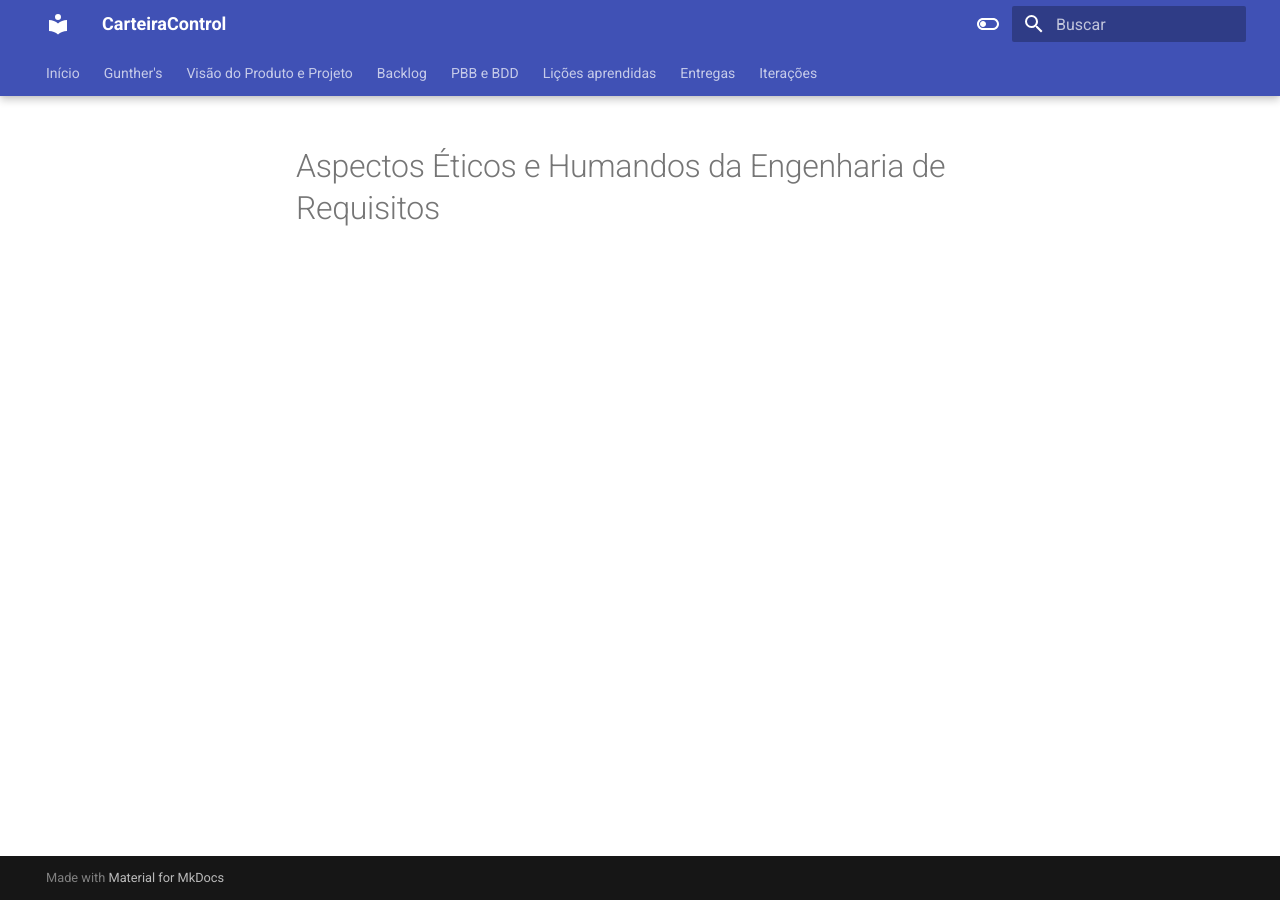
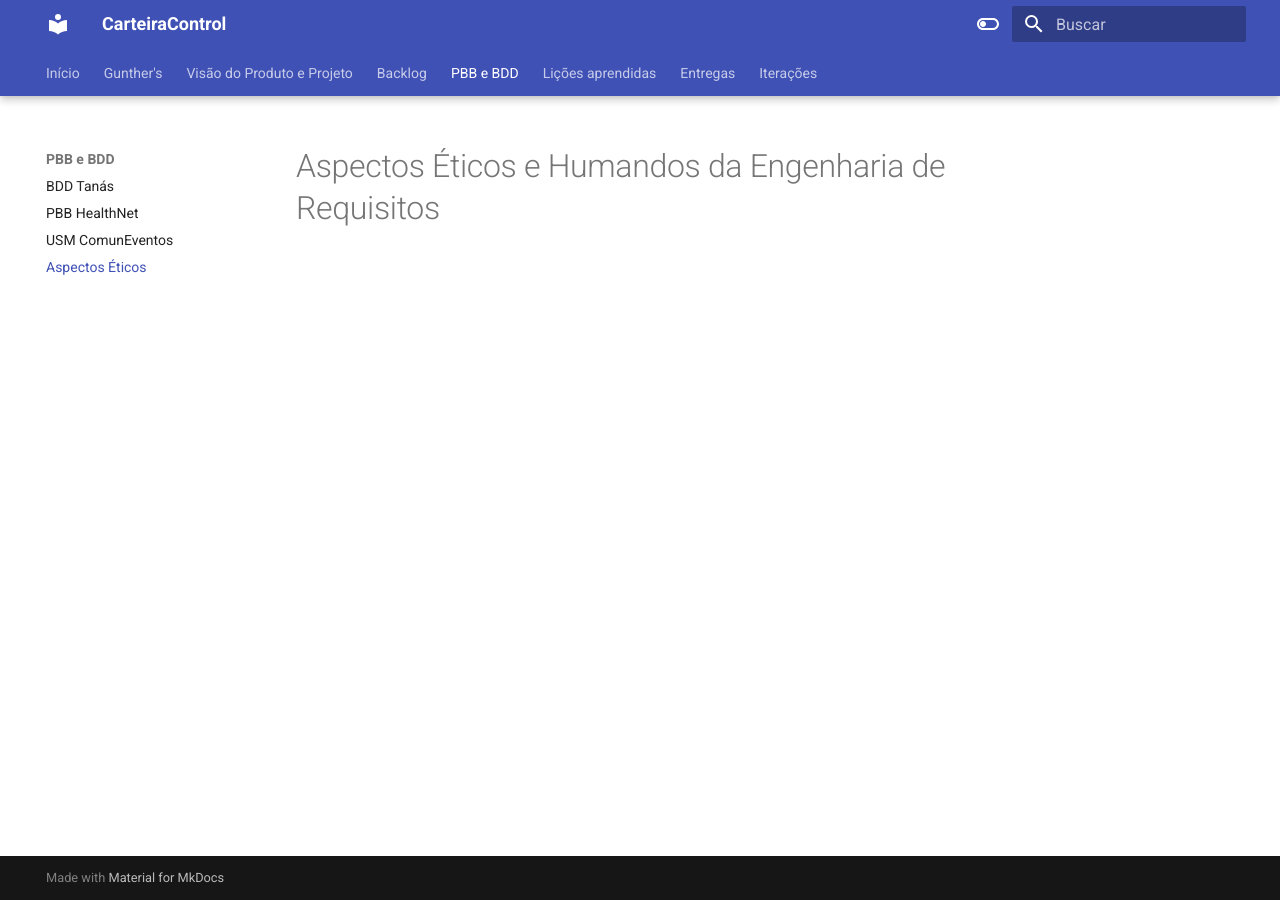
Before and after one commit to mdsreq-fga-unb/2023.2-CarteiraControl, an MkDocs documentation site: the page built from docs/entrega3/aspectos-eticos.md, in a window 1280 px wide. Built offline with MkDocs 1.6.1 and Material for MkDocs 9.7.7, drawn with Linux system fonts in a browser that asks for light colours.

Commit message:
Adicionando Aspectos Eticos
Co-authored-by: Tiago1604 <202028973@aluno.unb.br>
Co-authored-by: Jlmsousa <jlmsousa@hotmail.com>

```diff
--- a/mkdocs.yml
+++ b/mkdocs.yml
@@ -49,6 +49,7 @@ nav:
     - BDD Tanás: entrega3/bdd-tanas.md
     - PBB HealthNet: entrega3/pbb.md
     - USM ComunEventos: entrega3/usm.md
+    - Aspectos Éticos: entrega3/aspectos-eticos.md
   - Lições aprendidas: Licoes.md
   - Entregas: entregas.md
   - Iterações: iteração.md
```
